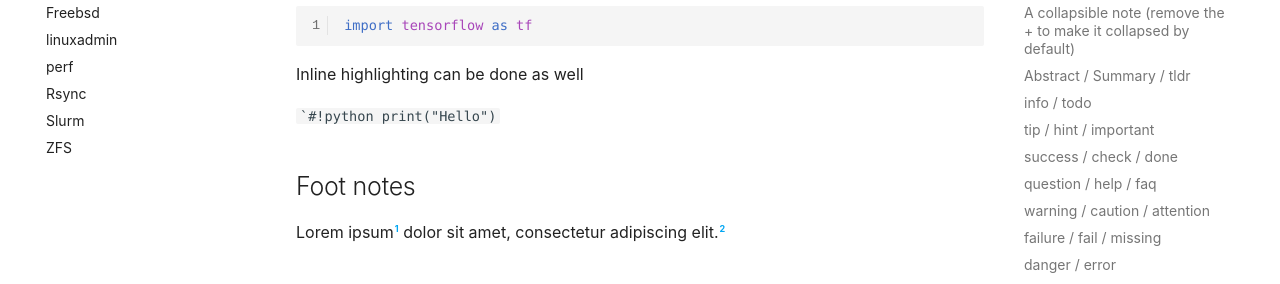
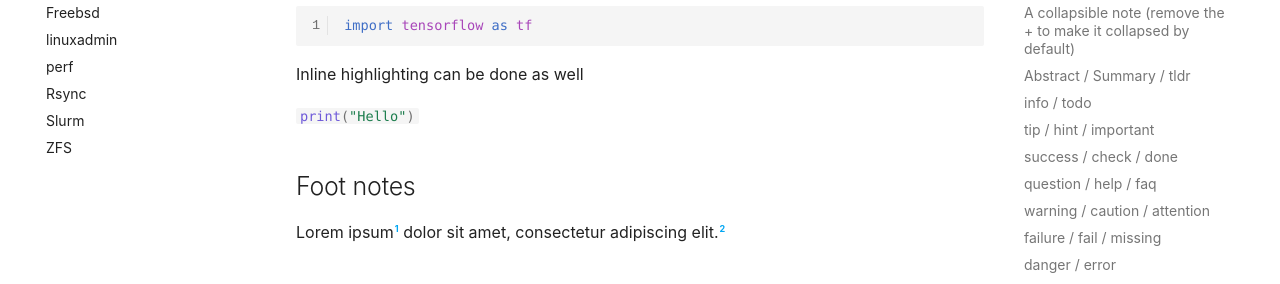
Before and after one commit to aravindhsampath/wiki_aravindh.net, an MkDocs documentation site: the page built from docs/cheatsheet.md, in a window 1280 px wide and 900 px high, scrolled down 2832 px. Shown: the part 152-436 px from the top of the window. Built offline with MkDocs 1.6.1 and Material for MkDocs 9.7.7, drawn with Linux system fonts in a browser that asks for light colours; emoji names are drawn with the system emoji font; comment, search, counter and statistics services are not loaded.

Commit message:
Added content pipeline

````diff
--- a/docs/cheatsheet.md
+++ b/docs/cheatsheet.md
@@ -122,7 +122,8 @@ import tensorflow as tf
 
 Inline highlighting can be done as well
 
-```#!python print("Hello") ``
+```#!python print("Hello") ```
+
 
 ## Foot notes
 
````
Also changed, not shown: site/404.html, site/bashprimer/index.html, site/cheatsheet/index.html, site/freebsd/index.html, site/index.html, site/linuxadmin/index.html, site/perf/index.html, site/rsync/index.html, site/search/search_index.json, site/sitemap.xml, site/slurm/index.html, site/zfs/index.html, 1 other file.
